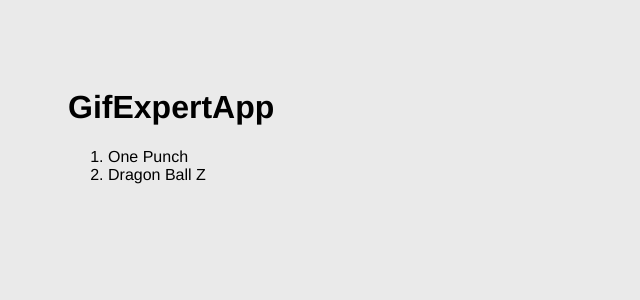
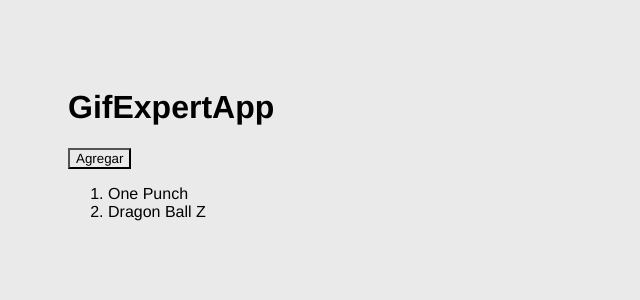
Before and after one commit to danielalbanez40/react-de-cero-a-experto-MERN, a React (Vite) app in the folder 04-gif-expert-app/: page / in a window 1280 px wide. Shown: the top 300 px of the page, without its empty margins (0-640 px from the left). Built offline with nearby package versions, Linux system fonts and the light colour scheme.

Commit message:
Add Categories

```diff
--- a/04-gif-expert-app/src/GifExpertApp.jsx
+++ b/04-gif-expert-app/src/GifExpertApp.jsx
@@ -1,7 +1,15 @@
 import { useState } from 'react';
 
 const GifExpertApp = () => {
-  const [categories, setCategories] = useState(['One Punch','Dragon Ball Z']);
+  const [categories, setCategories] = useState(['One Punch', 'Dragon Ball Z']);
+
+  const handleAddCategory = () => {
+
+    console.log(categories);
+    const addCategory = [...categories,'Valorant']
+    setCategories(addCategory);
+    // setCategories(cat => addCategory);
+  };
 
   return (
     <>
@@ -10,6 +18,7 @@
       {/* Input  */}
 
       {/* Listado de Gifs */}
+      <button onClick={handleAddCategory}>Agregar</button>
       <ol>
         {categories.map((category) => {
           return <li key={category}>{category}</li>;
```
